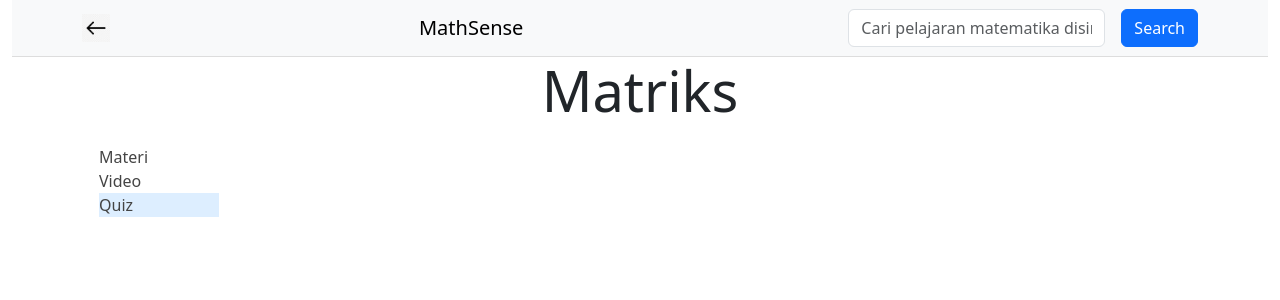
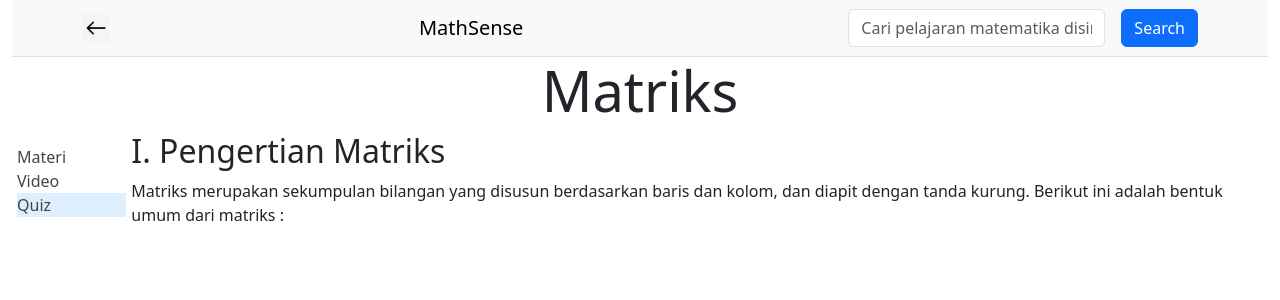
Before and after one commit to starshibrat/Mathsense, a React (Vite) app: page /courses/matriks/quiz in a window 1280 px wide. Shown: the top 300 px of the page. Built offline with nearby package versions, Linux system fonts and the light colour scheme; the HTML template or start-up script is replaced by a standard one.

Commit message:
coursepage horizontal -> vertical

```diff
--- a/src/Components/Course.jsx
+++ b/src/Components/Course.jsx
@@ -6,16 +6,19 @@ export default function Course({ title, path, children }) {
 
 
     return (
-        <Body>
-            <Stack direction="vertical" className="courseBody">
-                <h1 className="display-4 text-center">{title}</h1>
-                <Stack direction="horizontal" className="courseContentStack">
-                        <CourseSidebar path={path} />
-                        {children}
+        // <Body>
+        <Stack direction="vertical" className="courseBody">
+            <h1 className="display-4 text-center">{title}</h1>
+            <Stack direction="horizontal" className="courseContentStack">
+                <CourseSidebar path={path} />
+                <Stack direction="vertical" className="courseBody">
+                    {children}
                 </Stack>
 
             </Stack>
-        </Body>
+
+        </Stack>
+        // </Body>
 
     )
 }
--- a/src/Pages/Lectures/Matrix/MatrixPage.jsx
+++ b/src/Pages/Lectures/Matrix/MatrixPage.jsx
@@ -7,6 +7,10 @@ export default function MatrixPage() {
     return (
 
         <Course title={"Matriks"} path={paths}>
+            <h2>I. Pengertian Matriks</h2>
+            <p>Matriks merupakan sekumpulan bilangan yang disusun berdasarkan baris dan kolom, dan diapit dengan tanda kurung.
+                Berikut ini adalah bentuk umum dari matriks :
+            </p>
         </Course>
     )
 }
```
Also changed, not shown: src/components/Course.jsx (+10 -7 lines), src/pages/lectures/matrix/MatrixPage.jsx (added, +16 -0 lines).
